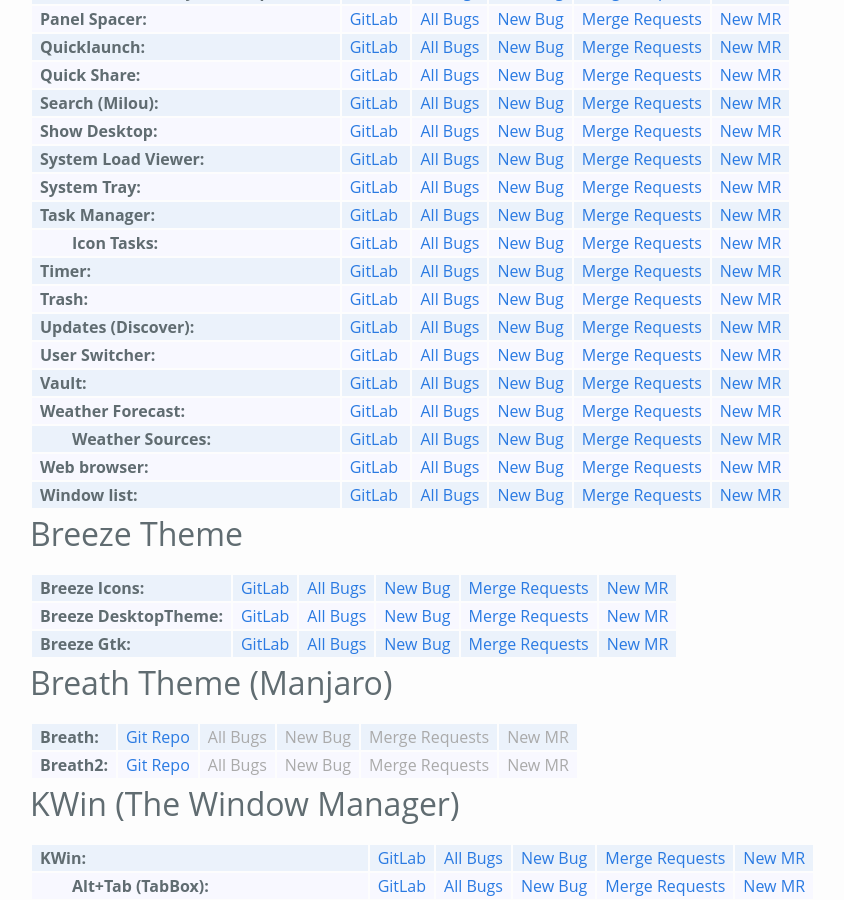
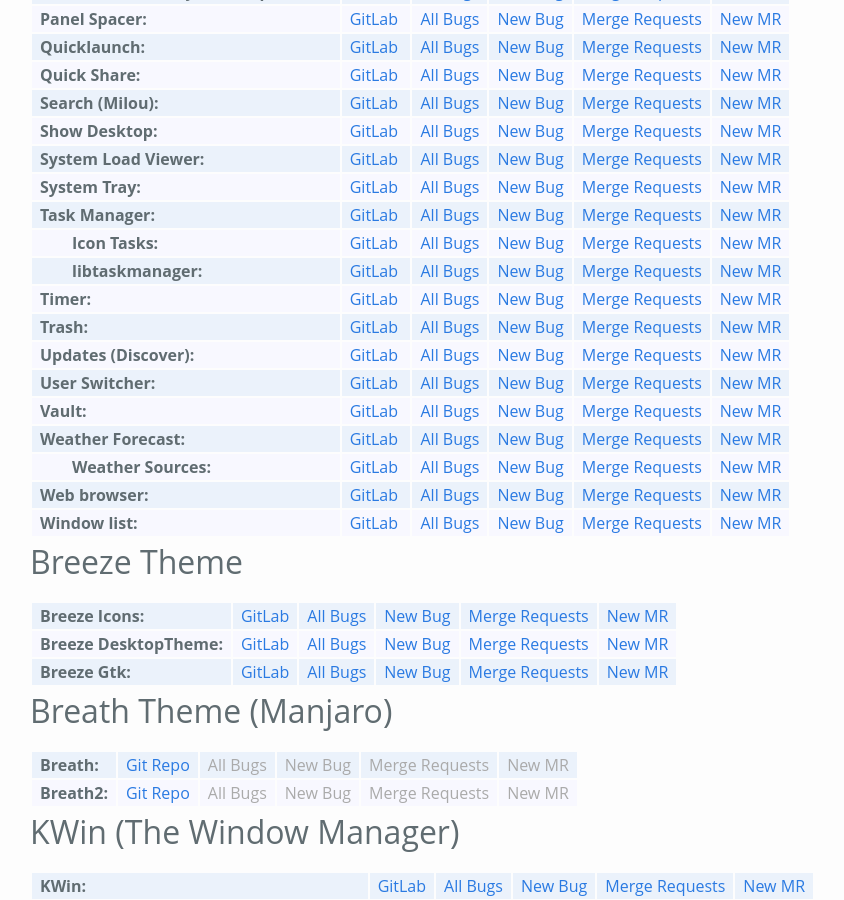
Before and after one commit to Zren/zren.github.io, a Jekyll site: the page built from kde_repos.md, in a window 1280 px wide and 900 px high, scrolled down 1974 px. Shown: the whole window, without its empty margins (0-844 px from the left). Built offline with Jekyll 4.4.1, drawn with Linux system fonts in a browser that asks for light colours; comment, search, counter and statistics services are not loaded.

Commit message:
Link to libtaskmanager in plasma-workspace

```diff
--- a/kde_repos.md
+++ b/kde_repos.md
@@ -669,6 +669,13 @@
 		{% include kdeRepoDesktop.html
 			repoName='Icon Tasks'
 			gitPath='applets/taskmanager'
+			product='plasmashell&component=Task%20Manager%20and%20Icons-Only%20Task%20Manager'
+		%}
+	</tr>
+	<tr class="indent">
+		{% include kdeRepoWorkspace.html
+			repoName='libtaskmanager'
+			gitPath='libtaskmanager'
 			product='plasmashell&component=Task%20Manager%20and%20Icons-Only%20Task%20Manager'
 		%}
 	</tr>
```
